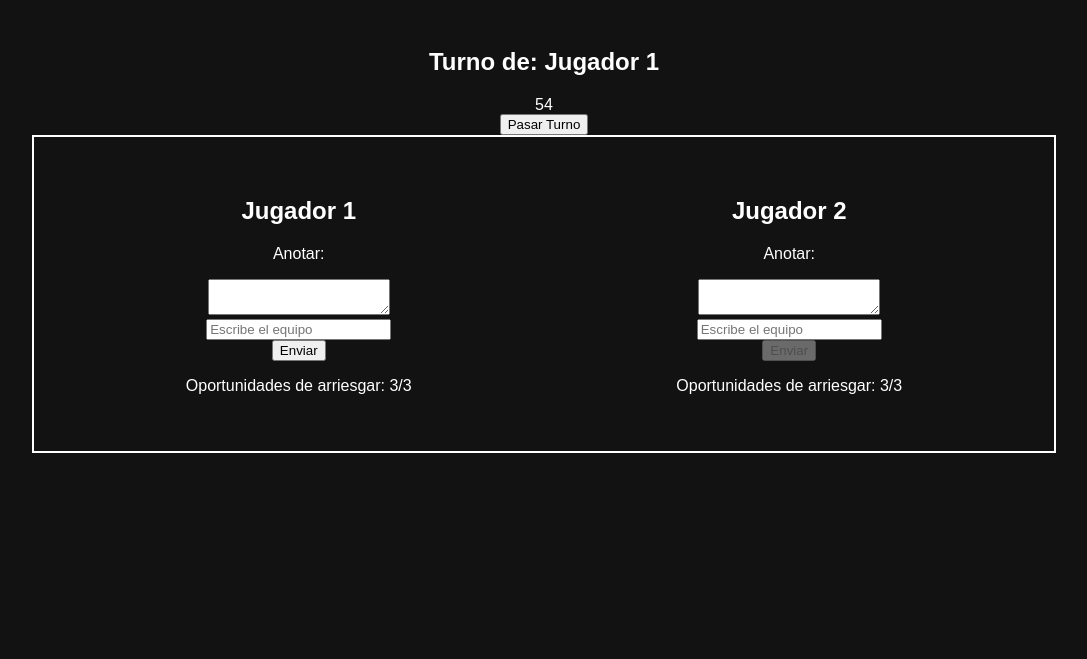
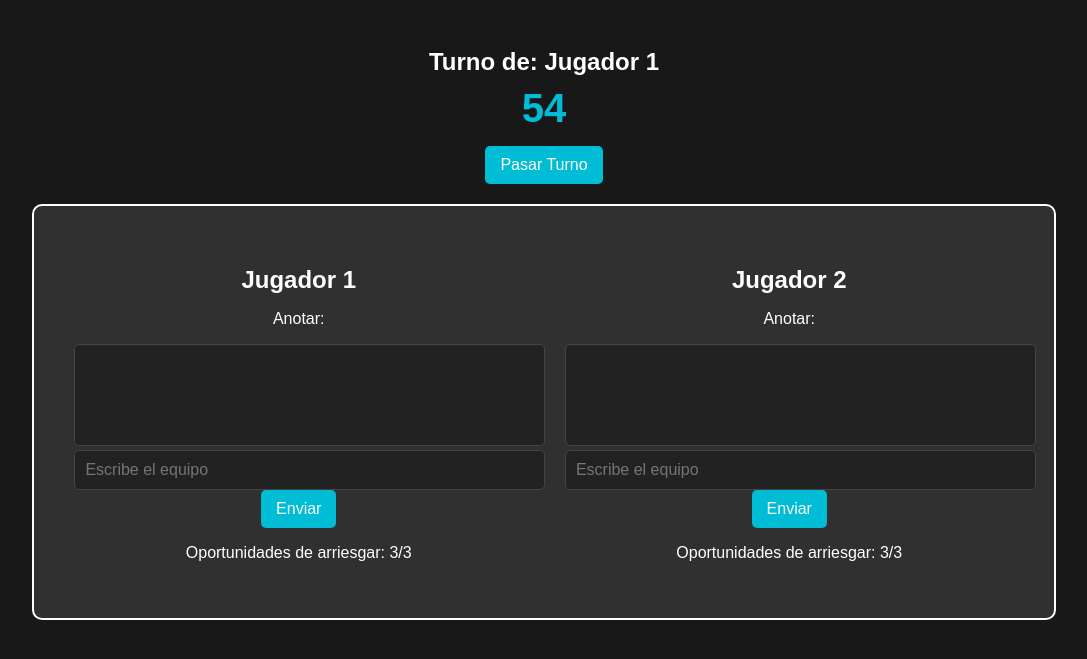
Before and after one commit to Tadeo-Boglione-DEV/Penalazo-1, a CodeIgniter 4 app: the page made by app/Views/juego.php in a window 1280 px wide. Shown: the top 659 px of the page, without its empty margins (96-1183 px from the left). Run offline with PHP 8.4 and a stand-in for CodeIgniter, Linux system fonts and the light colour scheme; the template is opened without the code that fills it, so the values that code supplies are empty; some libraries are stand-ins or nearby versions.

Commit message:
un poco mas cerca ya

```diff
--- a/app/Views/juego.php
+++ b/app/Views/juego.php
@@ -5,44 +5,166 @@
     <meta name="viewport" content="width=device-width, initial-scale=1.0">
     <title>Juego de Adivinanza</title>
     <style>
+/* Ajustes generales */
 body {
-            font-family: Arial, sans-serif;
-            background-color: #121212;
+    font-family: 'Arial', sans-serif;
+    background-color: #181818;
     color: white;
     text-align: center;
     padding: 20px;
 }
+
+/* Estilo del título de turno */
+h2 {
+    margin-bottom: 10px;
+    font-size: 24px;
+}
+
+/* 🔹 Estilo del temporizador */
+#timer {
+    font-size: 40px; /* Más grande */
+    font-weight: bold;
+    margin-bottom: 15px;
+    background: none; /* Se quita el color de fondo */
+    color: #00bcd4; /* Color azul llamativo */
+    padding: 0;
+    display: block;
+}
+
+/* 🔹 Ubicación del botón "Pasar Turno" debajo del contador */
+#pasar-turno {
+    display: block;
+    margin: 10px auto 20px;
+}
+
+/* Estilo de los botones */
+button {
+    background-color: #00bcd4;
+    color: white;
+    border: none;
+    padding: 10px 15px;
+    font-size: 16px;
+    cursor: pointer;
+    border-radius: 5px;
+    transition: background 0.3s;
+}
+
+button:hover {
+    background-color: #00a4bb;
+}
+
+/* 🔹 Contenedor del juego */
 .game-container {
     display: flex;
     justify-content: space-between;
     width: 80%;
     margin: auto;
-            border: 2px solid white;
+    border: 2px solid #fff;
     padding: 20px;
+    border-radius: 10px;
+    background: rgba(255, 255, 255, 0.1);
 }
+
+/* Secciones de los jugadores */
 .player-section {
     width: 50%;
     padding: 20px;
 }
+
+/* Línea divisoria */
 .divider {
     width: 2px;
     background: white;
     height: 100%;
 }
-        .input-container {
+
+/* 🔹 Área de notas (No se puede redimensionar) */
+textarea {
+    width: 100%;
+    height: 80px;
+    background: #222;
+    color: white;
+    border: 1px solid #444;
+    padding: 10px;
+    border-radius: 5px;
+    resize: none; /* Evita que se pueda agrandar */
+}
+
+/* 🔹 Inputs de búsqueda */
+input {
+    width: 100%;
+    padding: 10px;
+    font-size: 16px;
+    border: 1px solid #444;
+    background: #222;
+    color: white;
+    border-radius: 5px;
     position: relative;
 }
+
 .suggestions {
     position: absolute;
     background: white;
     color: black;
-            width: 100%;
-            border: 1px solid #ccc;
+    width: calc(104% - 2px); /* Coincide con el input */
+    border-radius: 5px;
+    box-shadow: 0 2px 10px rgba(0, 0, 0, 0.2);
     max-height: 200px;
     overflow-y: auto;
     display: none;
     text-align: left;
     z-index: 1000;
+    white-space: nowrap;
+    overflow: hidden;
+    text-overflow: ellipsis;
+}
+
+/* Ajuste del ancho de las sugerencias */
+.input-container {
+    position: relative;
+}
+.suggestions div {
+    padding: 10px;
+    cursor: pointer;
+    border-bottom: 1px solid #ddd;
+}
+
+.suggestions div:hover {
+    background: #00bcd4;
+    color: white;
+}
+
+/* Modal de victoria */
+.modal {
+    display: none;
+    position: fixed;
+    top: 0;
+    left: 0;
+    width: 100%;
+    height: 100%;
+    background: rgba(0, 0, 0, 0.7);
+    justify-content: center;
+    align-items: center;
+}
+
+.modal-content {
+    background: white;
+    color: black;
+    padding: 20px;
+    text-align: center;
+    border-radius: 10px;
+    width: 300px;
+}
+
+.modal-content h2 {
+    font-size: 22px;
+    margin-bottom: 10px;
+}
+
+.modal button {
+    display: block;
+    width: 100%;
+    margin-top: 10px;
 }
     </style>
 </head>
@@ -82,8 +204,8 @@
 
 <script>
 document.addEventListener("DOMContentLoaded", function() {
-    let equipo1 = sessionStorage.getItem("equipo1");
-    let equipo2 = sessionStorage.getItem("equipo2");
+    let equipo1 = sessionStorage.getItem("equipo1") || "Equipo Desconocido";
+    let equipo2 = sessionStorage.getItem("equipo2") || "Equipo Desconocido";
 
     let turno = 1;
     let chances = { 1: 3, 2: 3 };
@@ -92,8 +214,6 @@ document.addEventListener("DOMContentLoaded", function() {
 
     function actualizarTurno() {
         document.getElementById("turno-texto").innerText = `Turno de: Jugador ${turno}`;
-
-        // Habilitar el botón del jugador en turno y deshabilitar el otro
         document.getElementById("enviar1").disabled = turno !== 1;
         document.getElementById("enviar2").disabled = turno !== 2;
     }
@@ -102,39 +222,97 @@ document.addEventListener("DOMContentLoaded", function() {
         if (intervalo) clearInterval(intervalo);
         tiempo = 60;
         document.getElementById("timer").innerText = tiempo;
+
         intervalo = setInterval(() => {
             tiempo--;
             document.getElementById("timer").innerText = tiempo;
-            if (tiempo <= 0) cambiarTurno();
+            if (tiempo <= 0) {
+                limpiarInputYSugerencias();
+                cambiarTurno();
+            }
         }, 1000);
     }
 
+    function limpiarInputYSugerencias() {
+        let input = document.getElementById(`busqueda-equipo${turno}`);
+        let sugerencias = document.getElementById(`sugerencias${turno}`);
+        input.value = "";
+        sugerencias.innerHTML = "";
+        sugerencias.style.display = "none";
+    }
+
     function cambiarTurno() {
+        limpiarInputYSugerencias();
         turno = turno === 1 ? 2 : 1;
         actualizarTurno();
         iniciarTemporizador();
     }
 
-    document.getElementById("pasar-turno").addEventListener("click", cambiarTurno);
+    function detenerTemporizador() {
+    clearInterval(intervalo);
+    document.getElementById("timer").innerText = "60";
+}
+
+    function verificarDerrota() {
+        if (chances[1] === 0 && chances[2] === 0) {
+            detenerTemporizador();
+            mostrarModalPerdieron();
+        }
+    }
+
+    function mostrarModalPerdieron() {
+        detenerTemporizador();
+        const modal = document.createElement("div");
+        modal.classList.add("modal");
+        modal.style.display = "flex";
+        modal.innerHTML = `
+            <div class="modal-content">
+                <h2>¡Han perdido!</h2>
+                <p>Los equipos eran:</p>
+                <p><strong>Jugador 1:</strong> ${equipo1}</p>
+                <p><strong>Jugador 2:</strong> ${equipo2}</p>
+                <button onclick="window.location.href='seleccion-equipos'">Jugar de nuevo</button>
+                <button onclick="window.location.href='home'">Ir al inicio</button>
+            </div>
+        `;
+        document.body.appendChild(modal);
+    }
 
     function manejarEnvio(jugador) {
-        if (jugador !== turno) return; // Bloquear intentos fuera de turno
+        if (jugador !== turno) return;
 
         let inputField = document.getElementById(`busqueda-equipo${jugador}`);
         let input = inputField.value.trim();
-        let equipoCorrecto = jugador === 1 ? equipo2 : equipo1; // Adivina el equipo del rival
+        let equipoCorrecto = jugador === 1 ? equipo2 : equipo1;
 
         if (input.toLowerCase() === equipoCorrecto.toLowerCase()) {
-            alert(`¡Jugador ${jugador} adivinó correctamente!`);
+            mostrarModalGanador(jugador, equipoCorrecto);
+        } else {
+            chances[jugador] = Math.max(0, chances[jugador] - 1);
+            document.getElementById(`chances${jugador}`).innerText = chances[jugador];
+            limpiarInputYSugerencias();
+            verificarDerrota();
             cambiarTurno();
-        } else {
-            chances[jugador] = Math.max(0, chances[jugador] - 1); // No bajar de 0
-            document.getElementById(`chances${jugador}`).innerText = chances[jugador];
-            inputField.value = ""; // Borrar input si falla
-            cambiarTurno(); // Pasar turno al fallar
         }
     }
 
+    function mostrarModalGanador(jugador, equipo) {
+        detenerTemporizador();
+        const modal = document.createElement("div");
+        modal.classList.add("modal");
+        modal.innerHTML = `
+            <div class="modal-content">
+                <h2>¡Jugador ${jugador} ha ganado!</h2>
+                <p>El equipo correcto era: <strong>${equipo}</strong></p>
+                <button onclick="window.location.href='seleccion-equipos'">Jugar de nuevo</button>
+                <button onclick="window.location.href='home'">Ir al inicio</button>
+            </div>
+        `;
+        document.body.appendChild(modal);
+        modal.style.display = "flex";
+    }
+
+    document.getElementById("pasar-turno").addEventListener("click", cambiarTurno);
     document.getElementById("enviar1").addEventListener("click", () => manejarEnvio(1));
     document.getElementById("enviar2").addEventListener("click", () => manejarEnvio(2));
 
@@ -176,6 +354,5 @@ document.addEventListener("DOMContentLoaded", function() {
 </script>
 
 
-
 </body>
 </html>
```
Lines whose indentation alone changed are shown as unchanged.
